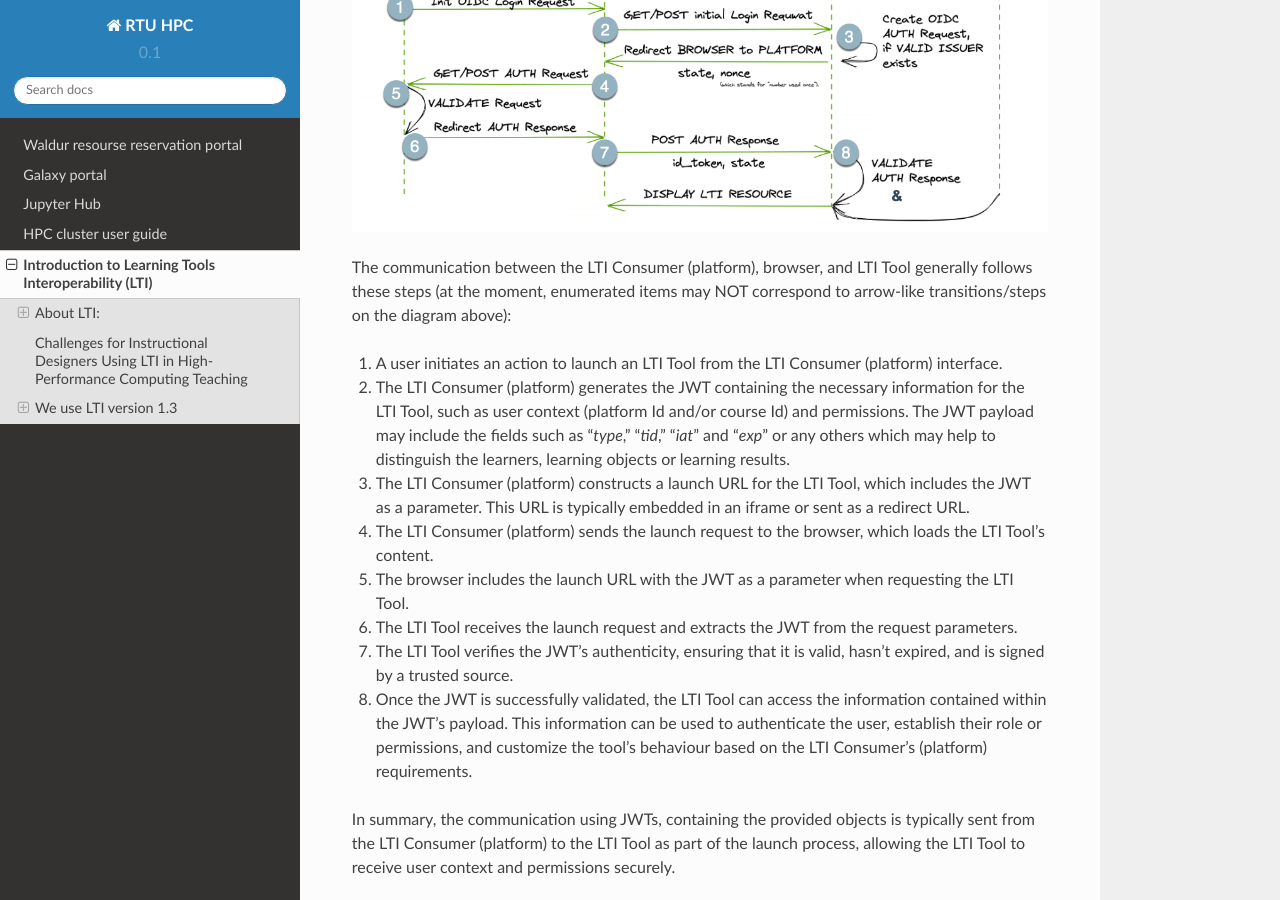
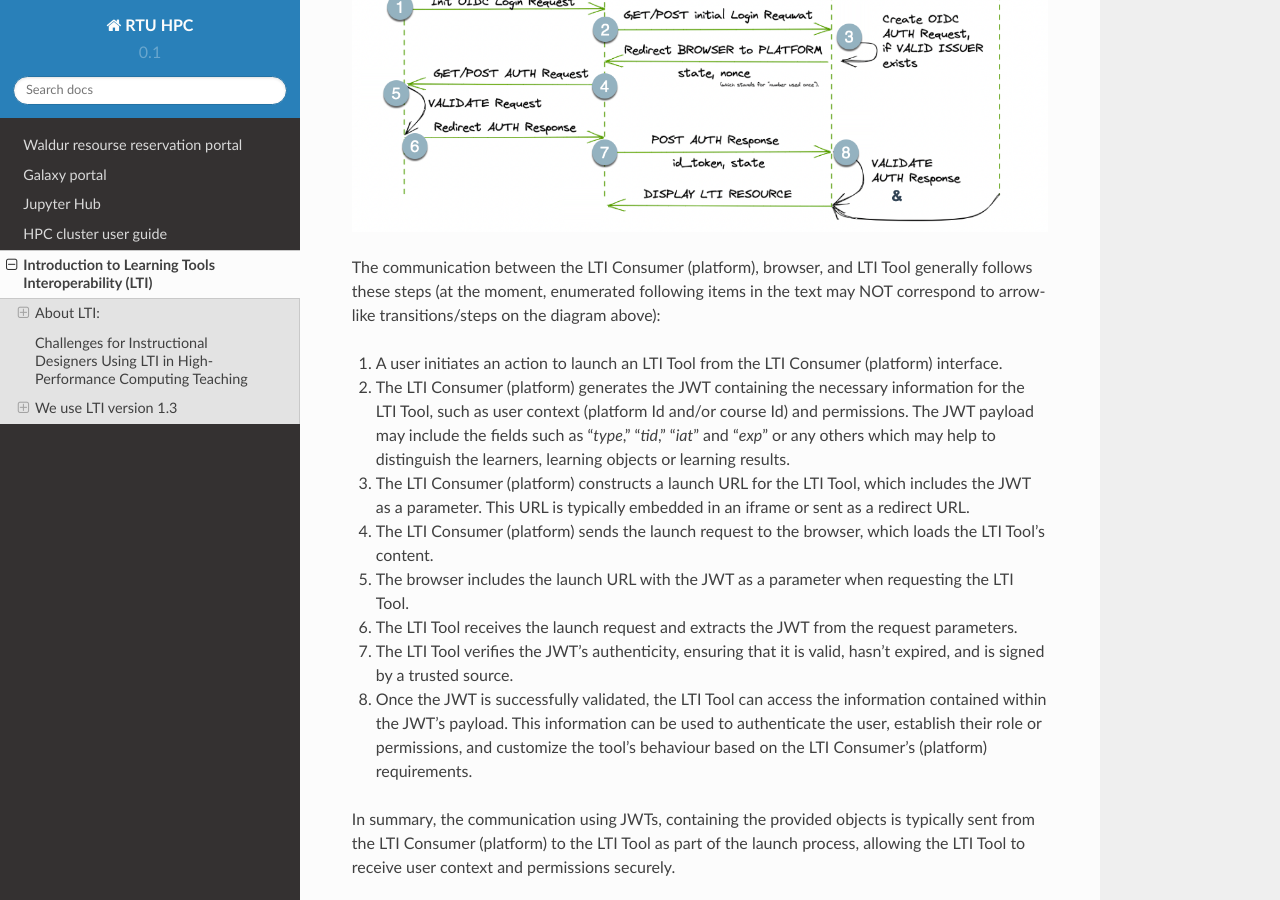
Before and after one commit to rtuhpc/hpc-platform, a Sphinx documentation site: the page built from doc/lti.md, in a window 1280 px wide and 900 px high, scrolled down 5132 px. Built offline with Sphinx 7.4.7 and the Read the Docs theme 2.0.0, drawn with Linux system fonts in a browser that asks for light colours.

Commit message:
Update lti.md

```diff
--- a/doc/lti.md
+++ b/doc/lti.md
@@ -79,7 +79,7 @@ LTI 1.3 improves existing services by allowing new extensions to be layered on t
 
 ![](./images/lti-03.png)
 
-The communication between the LTI Consumer (platform), browser, and LTI Tool generally follows these steps (at the moment, enumerated items may NOT correspond to arrow-like transitions/steps on the diagram above):
+The communication between the LTI Consumer (platform), browser, and LTI Tool generally follows these steps (at the moment, enumerated following items in the text may NOT correspond to arrow-like transitions/steps on the diagram above):
 1. A user initiates an action to launch an LTI Tool from the LTI Consumer (platform) interface.
 2. The LTI Consumer (platform) generates the JWT containing the necessary information for the LTI Tool, such as user context (platform Id and/or course Id) and permissions. The JWT payload may include the fields such as "*type*," "*tid*," "*iat*" and "*exp*" or any others which may help to distinguish the learners, learning objects or learning results.
 3. The LTI Consumer (platform) constructs a launch URL for the LTI Tool, which includes the JWT as a parameter. This URL is typically embedded in an iframe or sent as a redirect URL.
```
